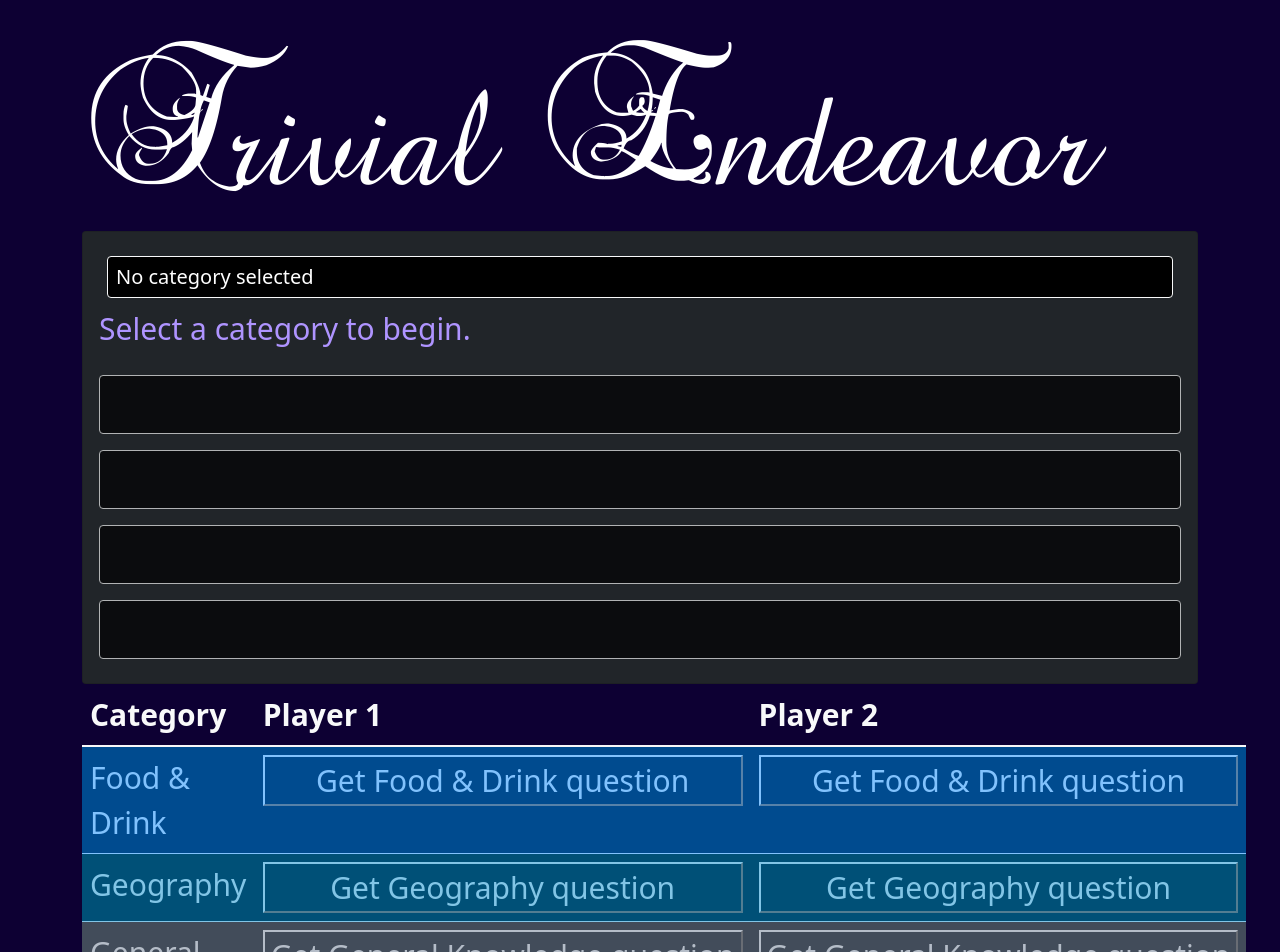
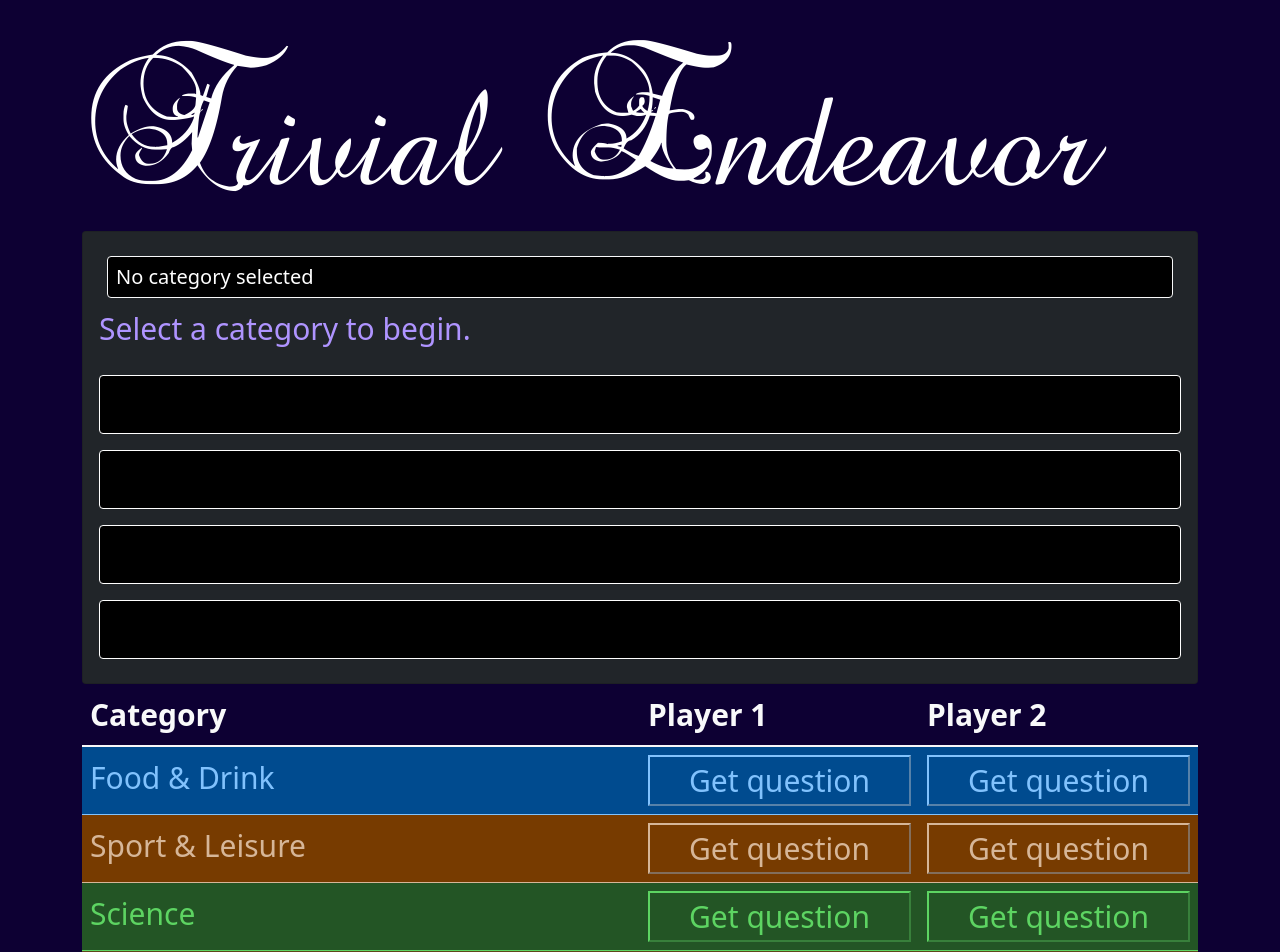
Before and after one commit to vpbasile/trivial-endeavor, a React (Create React App) app: page / in a window 1280 px wide. Shown: the top 952 px of the page. Built offline with nearby package versions, Linux system fonts and the light colour scheme.

Commit message:
Includes Scoring System

```diff
--- a/src/App.js
+++ b/src/App.js
@@ -12,28 +12,38 @@ import React from 'react';
 import CategoryRow from './components/CategoryRow';
 import AnswerButton from './components/AnswerButton';
 
-var gameState = {
-  currentCategory: {},
-  currentQuestion: {question: "", answers: [], correctIndex: 0}
+function initGame() {
+  var gameState = {
+    currentCategory: {},
+    currentQuestion: { question: "", answers: [], correctIndex: 0 },
+    currentPlayerIndex: 0,
+    players: ["Calvin", "Hobbes"],
+    categoryList: [
+      { key: "01", queryTag: "food_and_drink", title: "Food & Drink", cssClass: "cat-food" },
+      { key: "05", queryTag: "sport_and_leisure", title: "Sport & Leisure", cssClass: "cat-sport" },
+      { key: "08", queryTag: "science", title: "Science", cssClass: "cat-science" },
+      { key: "04", queryTag: "history", title: "History", cssClass: "cat-history" },
+      { key: "02", queryTag: "geography", title: "Geography", cssClass: "cat-geography" },
+      { key: "06", queryTag: "movies", title: "Movies", cssClass: "cat-movies" },
+      { key: "07", queryTag: "music", title: "Music", cssClass: "cat-music" },
+      { key: "03", queryTag: "general_knowledge", title: "General Knowledge", cssClass: "cat-general" }
+    ]
+  }
+  return gameState;
 }
 
 function App(props) {
-  const categoryList = props.categoryList;
-  gameState.players = props.players;
 
-  // Initialize the state of the game.
-  gameState.currentCategory = categoryList[0];
+  var gameState = initGame();
 
   // Make answer buttons
-  var answerButtons = [1, 2, 3, 4];
-  answerButtons = answerButtons.map(answerButton => (
-    <AnswerButton key={answerButton} buttonIndex={answerButton} gameState={gameState} />
-  )
-  );
+  var answerButtons = [0, 1, 2, 3].map(function (buttonIndex) {
+    return <AnswerButton key={buttonIndex} buttonIndex={buttonIndex} cssClass={`btn w-100 my-2 blackandwhite`} gameState={gameState} />
+  });
 
   // Make the score board
-  const scoreBoard = categoryList.map(category => (
-    <CategoryRow key={category.key} category={category} queryTag={category.queryTag} title={category.title} cssClass={category.cssClass} gameState={gameState}/>)
+  const scoreBoard = gameState.categoryList.map(category => (
+    <CategoryRow key={category.key} category={category} queryTag={category.queryTag} title={category.title} cssClass={category.cssClass} gameState={gameState} />)
   );
   return (
     <div className="App container">
--- a/src/components/AnswerButton.js
+++ b/src/components/AnswerButton.js
@@ -2,46 +2,39 @@ import React from "react";
 
 export default function AnswerButton(props) {
 
-	function handleGuess(guess, answersArray, correctIndex) {
-		console.log(`handleGuess: ${guess}`);
-		console.log(`answersArray: ${answersArray}`);
-		console.log(`correctIndex: ${correctIndex}`);
-		console.log(`answersArray[guess]: ${answersArray[guess]}`);
-		console.log(`answersArray[correctIndex]: ${answersArray[correctIndex]}`);
+	function handleGuess(guess) {
+		var correctChoice = props.gameState.currentQuestion.correctIndex;
+		for(var i=0; i<4; i++) {
+			var button = document.getElementById(`choice-${i}`);
+			button.disabled = true;
+			if(i === correctChoice) {
+				button.classList.add("btn-success");
+			} else if(i === guess) {
+				button.classList.add("btn-danger");
+			} else {
+				button.classList.add("btn-secondary");
+			}
+		}
 
-		// if (answersArray[guess] === undefined) {
-		// 	console.log(`No guess entered.`);
-		// } else {
-		// 	// Disable all four answer buttons
-		// 	document.getElementById("choice-1").disabled = true;
-		// 	document.getElementById("choice-2").disabled = true;
-		// 	document.getElementById("choice-3").disabled = true;
-		// 	document.getElementById("choice-4").disabled = true;
-		// 	console.log(`Player guesses ${guess}`);
-		// 	if (guess === correctIndex) {
-		// 		console.log("Correct!");
-		// 	} else {
-		// 		console.log(`Wrong! The correct answer was ${correctIndex}. ${answersArray[correctIndex]}`);
-		// 	}
-		// 	for (var i = 0; i < answersArray.length; i++) {
-		// 		if (i === correctIndex) {
-		// 			var currentButton = document.getElementById(`choice-${i}`)
-		// 			currentButton.classList = "btn btn-success";
-		// 			currentButton.disabled = true;
-		// 		} else {
-		// 			document.getElementById(`choice-${i}`).classList = "btn btn-danger";
-		// 			currentButton.disabled = true;
-		// 		}
-		// 	}
-		// }
+		if(guess === correctChoice) {
+			const currentPlayer = props.gameState.currentPlayer;
+			const currentCategory = props.gameState.currentCategory;
+			// Add the functionality to keep track of which categories each player has correctly answered
+			// if(!currentPlayer.correctCategories.includes(currentCategory.title)) {
+			// 	// props.gameState.players[currentPlayer].push(currentCategory.queryTag);
+			// 	currentPlayer.correctCategories.push(currentCategory.title);
+			// }
+			console.log(`Player ${currentPlayer} has answered correctly in ${currentCategory.title}`);
+		} else {
+			console.log("Incorrect!  The correct answer was: " + props.gameState.currentQuestion.answers[correctChoice]);
+		}
 	}
 
 	const buttonID = `choice-${props.buttonIndex}`;
-	const buttonClass = `btn w-100 my-2 blackandwhite`;
 	return (
 		<div>
-			<input className={buttonClass} type="button" value="" id={buttonID} disabled={true}
-				onClick={() => console.log(`Button clicked: ${buttonID}`)} />
+			<input className={props.cssClass} type="button" value="" id={buttonID}
+				onClick={() => handleGuess(props.buttonIndex)} />
 		</div>
 	);
 }
--- a/src/components/CategoryRow.js
+++ b/src/components/CategoryRow.js
@@ -34,10 +34,6 @@ export default function CategoryRow(props) {
 	function handleReceivedQuestion(data, gameState) {
 		// Grab the DOM elements
 		var questionDisplay = document.getElementById("display-question");
-		var button1 = document.getElementById("choice-1");
-		var button2 = document.getElementById("choice-2");
-		var button3 = document.getElementById("choice-3");
-		var button4 = document.getElementById("choice-4");
 
 		// Set the question
 		const question = data.question;
@@ -45,10 +41,11 @@ export default function CategoryRow(props) {
 		props.gameState.currentQuestion.question = question;
 		// Set the answers
 		const answer = data.correctAnswer;
+		gameState.currentQuestion.correctAnswer = answer;
 		const answerIndex = randomAnswer()
 		gameState.currentQuestion.correctIndex = answerIndex;
 		var choices = data.incorrectAnswers;
-		choices.splice(answerIndex, 0, answer);
+		choices[answerIndex] = answer;
 		// Save the answers in the game state
 		props.gameState.currentQuestion.answers = choices;
 
@@ -56,29 +53,41 @@ export default function CategoryRow(props) {
 		// First the question display
 		questionDisplay.innerHTML = question;
 		// Then the buttons
-		button1.value = choices[0];
-		button1.disabled = false;
-		button2.value = choices[1];
-		button2.disabled = false;
-		button3.value = choices[2];
-		button3.disabled = false;
-		button4.value = choices[3];
-		button4.disabled = false;
+		for (var i = 0; i < 4; i++) {
+			// Reset the button classes
+			var button = document.getElementById(`choice-${i}`);
+			button.classList.remove("btn-success", "btn-danger", "btn-secondary");
+			// Set the button text
+			if(choices[i] !== undefined) {
+				button.value = choices[i];
+			button.disabled = false;
+			} else {
+				button.value = "";
+				button.disabled = true;
+			}
+		}
 		console.log(`Game state: ${JSON.stringify(gameState)}`);
-
 	}
 
 	// Enhancement: Only query the api at the beginning of the game and when the player requests a category that we've run out of questions for
 
-	// Choose a random integer between 1 and 4
-	function randomAnswer() { return Math.floor(Math.random() * 4) + 1 }
+	// Choose a random integer between 0 and 3
+	function randomAnswer() { return Math.floor(Math.random() * 4) }
+	const playerColumns = props.gameState.players.map((player,index) => {
+		return (
+			<td className="col-sm-3" key={index}>
+				<input className={cssClass} type="button" value={`Get question`} onClick={() => newQuestion(index, currentCategory, props.gameState)} />
+			</td>
+		);
+	});
 
 	// Return the category row
 	return (
 		<tr className={cssClass}>
 			<td>{props.title}</td>
-			<td><input className={cssClass} type="button" value={`Get ${title} question`} onClick={() => newQuestion(1, currentCategory, props.gameState)} /></td>
-			<td><input className={cssClass} type="button" value={`Get ${title} question`} onClick={() => newQuestion(2, currentCategory, props.gameState)} /></td>
+			{playerColumns}
+			{/* <td><input className={cssClass} type="button" value={`Get ${title} question`} onClick={() => newQuestion(1, currentCategory, props.gameState)} /></td>
+			<td><input className={cssClass} type="button" value={`Get ${title} question`} onClick={() => newQuestion(2, currentCategory, props.gameState)} /></td> */}
 		</tr>
 
 	);
--- a/src/index.js
+++ b/src/index.js
@@ -13,22 +13,10 @@ import './css/color-dark.css';
 
 // <> Do the thing
 console.log(`Beginning rendering of Trivial Endeavor`);
-const players = ["Player 1", "Player 2", "Player 3", "Player 4"];
-var categoryList = [
-  // {key: "00", title: "Blank Class", cssClass: "blackandwhite"},
-  {key: "01", queryTag: "food_and_drink", title: "Food & Drink", cssClass: "cat-food"},
-  {key: "02", queryTag: "geography", title: "Geography", cssClass: "cat-geography"},
-  {key: "03", queryTag: "general_knowledge", title: "General Knowledge", cssClass: "cat-general"},
-  {key: "04", queryTag: "history", title: "History", cssClass: "cat-history"},
-  {key: "05", queryTag: "sport_and_leisure", title: "Sport & Leisure", cssClass: "cat-sport"},
-  {key: "06", queryTag: "movies", title: "Movies", cssClass: "cat-movies"},
-  {key: "07", queryTag: "music", title: "Music", cssClass: "cat-music"},
-  {key: "08", queryTag: "science", title: "Science", cssClass: "cat-science"}
-]
 
 ReactDOM.render(
   <React.StrictMode>
-    <App players={players} categoryList={categoryList}/>
+    <App/>
   </React.StrictMode>,
   document.getElementById('root')
 );
```
Also changed, not shown: 1 other file (tests, documents, lock files or other folders).
